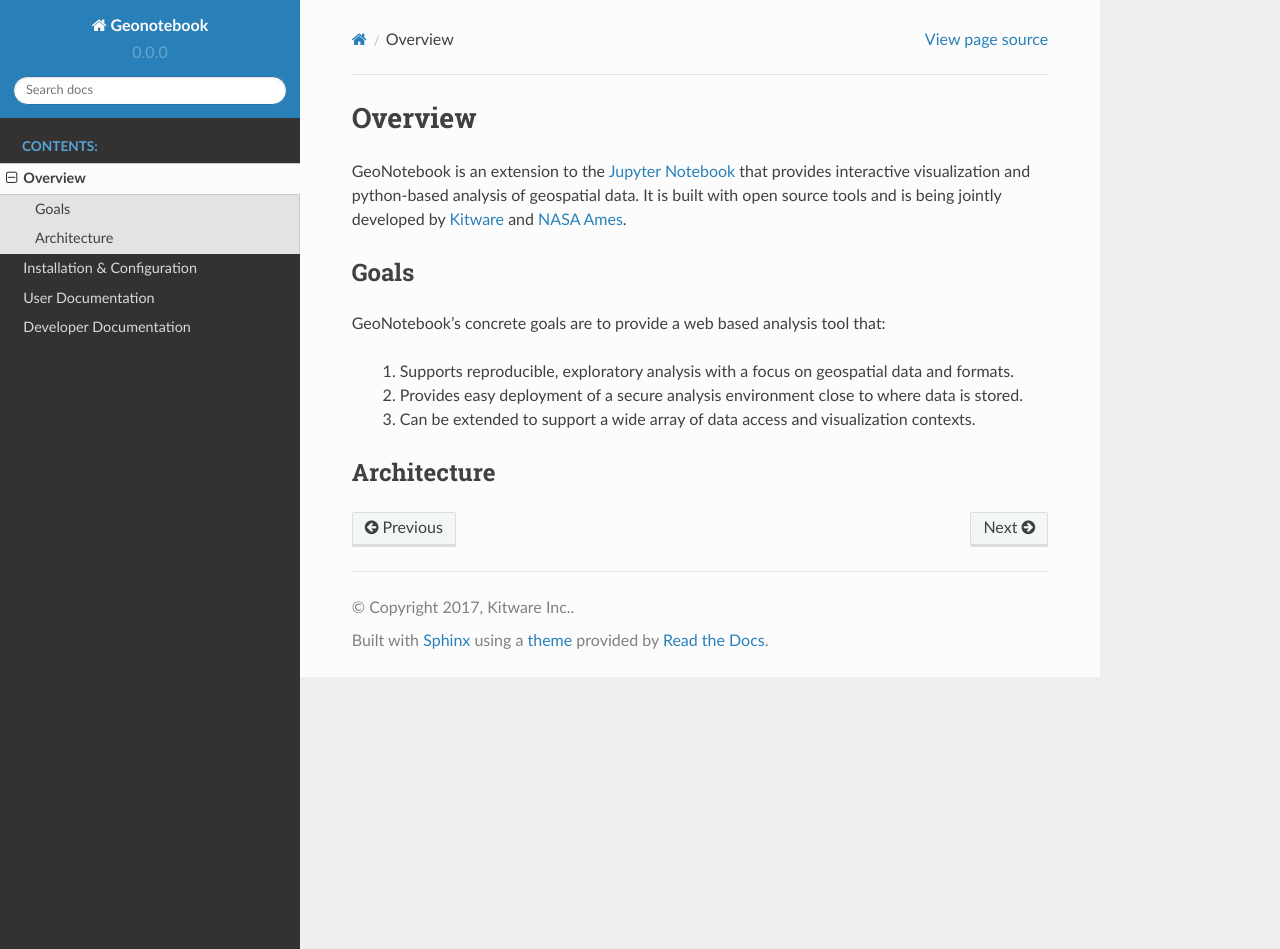
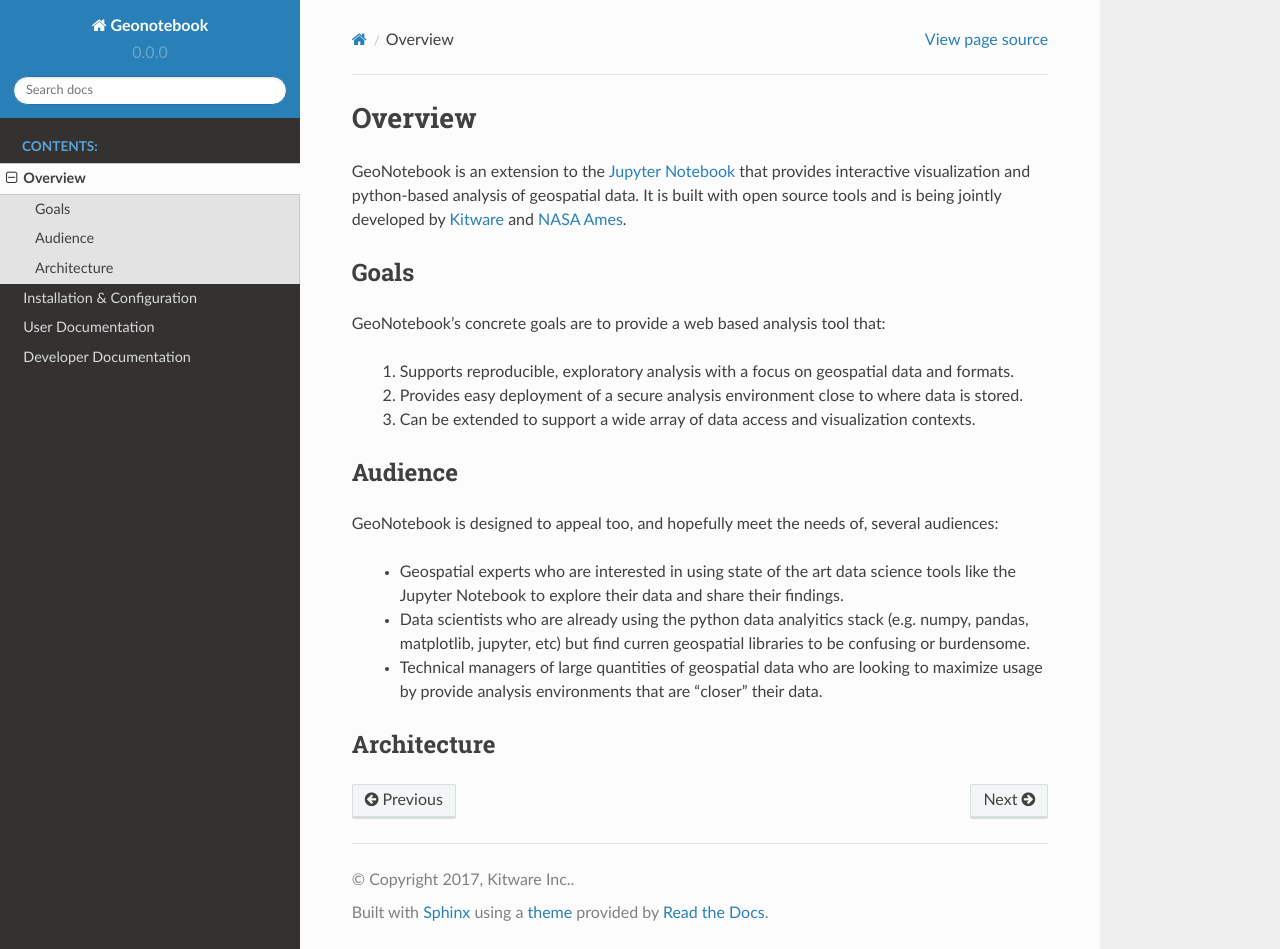
Before and after one commit to OpenGeoscience/geonotebook, a Sphinx documentation site: the page built from docs/source/overview.rst, in a window 1280 px wide and 949 px high. Built offline with Sphinx 7.4.7 and the Read the Docs theme 2.0.0, drawn with Linux system fonts in a browser that asks for light colours.

Commit message:
Add Audience section to overview

```diff
--- a/docs/source/overview.rst
+++ b/docs/source/overview.rst
@@ -12,5 +12,15 @@
   #. Provides easy deployment of a secure analysis environment close to where data is stored.
   #. Can be extended to support a wide array of data access and visualization contexts.
 
+Audience
+^^^^^^^^
+
+GeoNotebook is designed to appeal too, and hopefully meet the needs of, several audiences:
+
+  * Geospatial experts who are interested in using state of the art data science tools like the Jupyter Notebook to explore their data and share their findings.
+  * Data scientists who are already using the python data analyitics stack (e.g. numpy, pandas, matplotlib, jupyter, etc) but find curren geospatial libraries to be confusing or burdensome.
+  * Technical managers of large quantities of geospatial data who are looking to maximize usage by provide analysis environments that are "closer" their data.
+
+
 Architecture
 ^^^^^^^^^^^^
```
